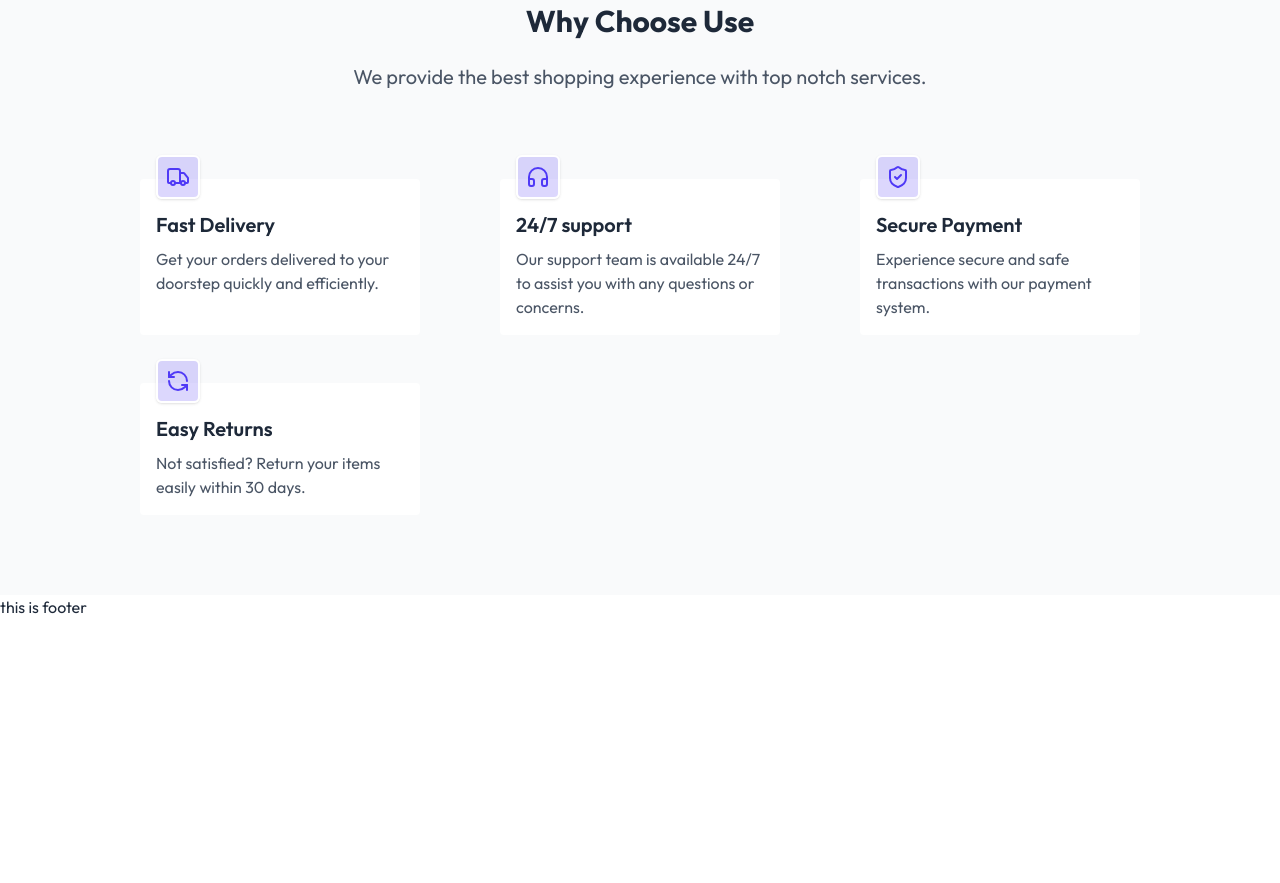
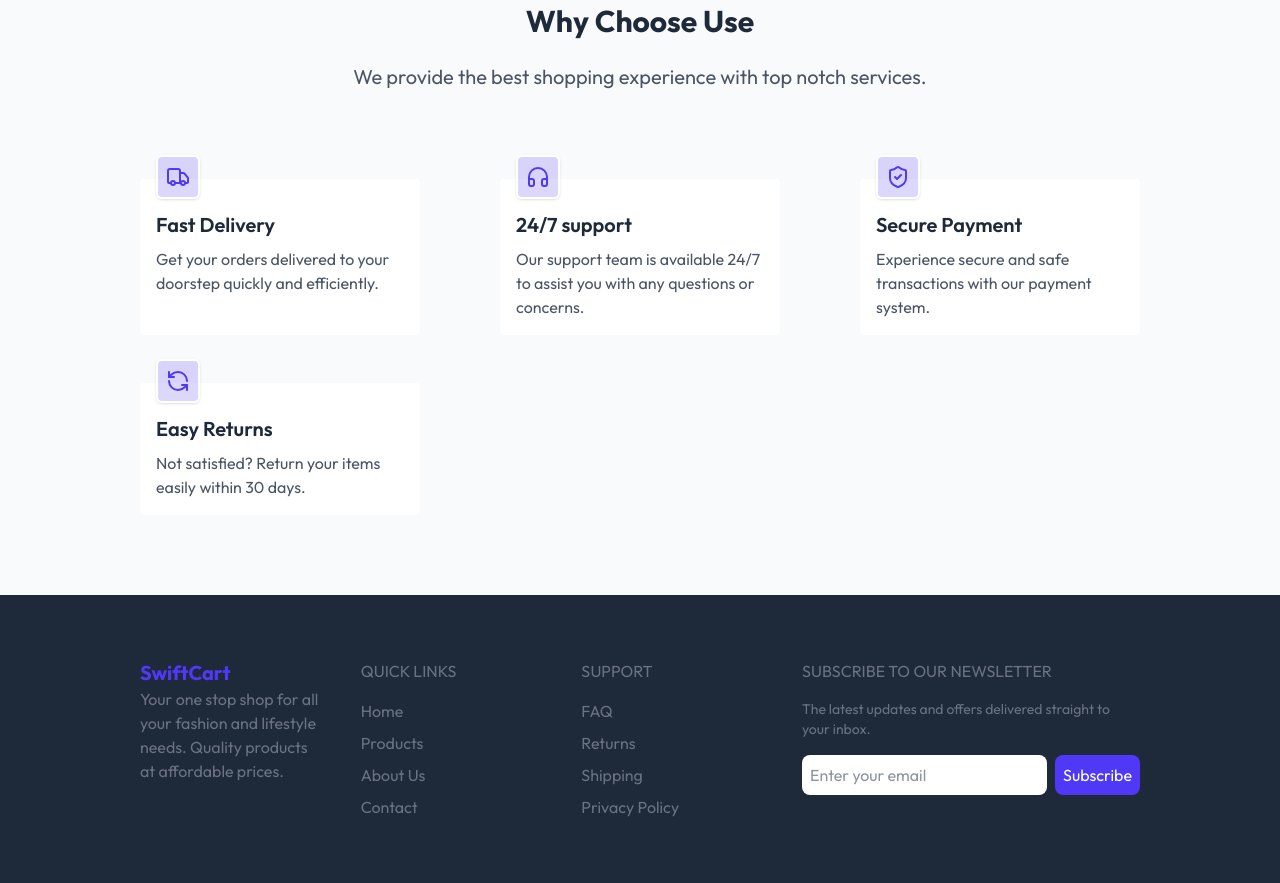
Before and after one commit to mehedihasan712277/assignment-1, a website: page index.html in a window 1280 px wide. Shown: the part 858-1741 px from the top of the page. Before the commit the page ends 1613 px from the top, so only its background shows below. Drawn offline with Linux system fonts and the light colour scheme.

Commit message:
feat: add footer

```diff
--- a/index.html
+++ b/index.html
@@ -180,7 +180,40 @@
             </div>
         </section>
 
-        <footer class="h-[20vh]">this is footer</footer>
+        <footer class="bg-[#1E2939] py-16">
+            <div class="max-w-250 2xl:max-w-350 text-gray-500 flex justify-between mx-auto gap-10">
+                <div class="flex-1">
+                    <p class="text-xl font-bold text-[#4F39F6]">SwiftCart</p>
+                    <p>Your one stop shop for all your fashion and lifestyle needs. Quality products at affordable prices.</p>
+                </div>
+                <div class="flex-1">
+                    <p class="uppercase">Quick Links</p>
+                    <ul class="mt-4 space-y-2">
+                        <li><a href="./index.html">Home</a></li>
+                        <li><a href="./pages/products.html">Products</a></li>
+                        <li><a href="./pages/about.html">About Us</a></li>
+                        <li><a href="./pages/contact.html">Contact</a></li>
+                    </ul>
+                </div>
+                <div class="flex-1">
+                    <p class="uppercase">Support</p>
+                    <ul class="mt-4 space-y-2">
+                        <li><a href="#">FAQ</a></li>
+                        <li><a href="#">Returns</a></li>
+                        <li><a href="#">Shipping</a></li>
+                        <li><a href="#">Privacy Policy</a></li>
+                    </ul>
+                </div>
+                <div class="flex-1">
+                    <p class="uppercase">Subscribe to our newsletter</p>
+                    <p class="text-sm py-4">The latest updates and offers delivered straight to your inbox.</p>
+                    <form class="flex items-center gap-2">
+                        <input type="email" placeholder="Enter your email" class="p-2 rounded-lg text-gray-800 bg-white" />
+                        <button class="bg-[#4F39F6] text-white px-2 py-2 rounded-lg">Subscribe</button>
+                    </form>
+                </div>
+            </div>
+        </footer>
         <script src="./src/script.js"></script>
     </body>
 </html>
```
Also changed, not shown: dist/output.css.
